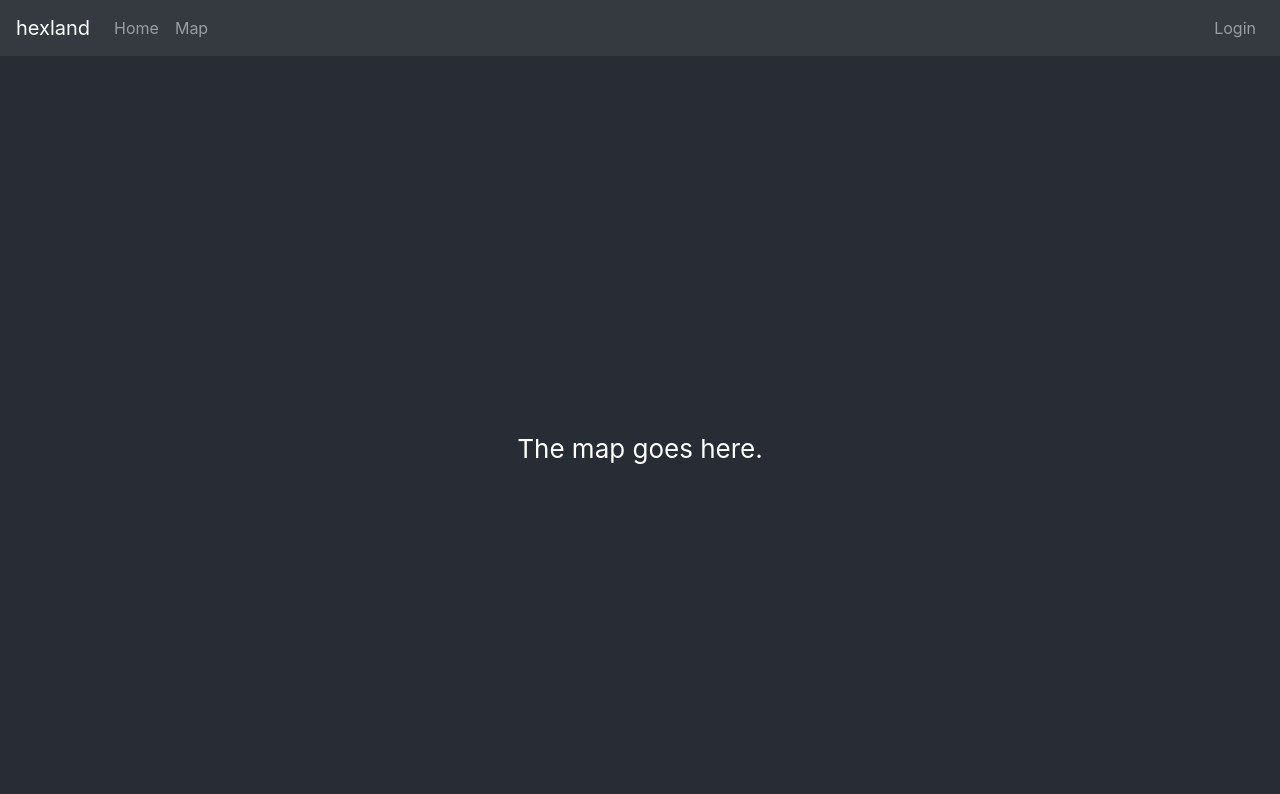
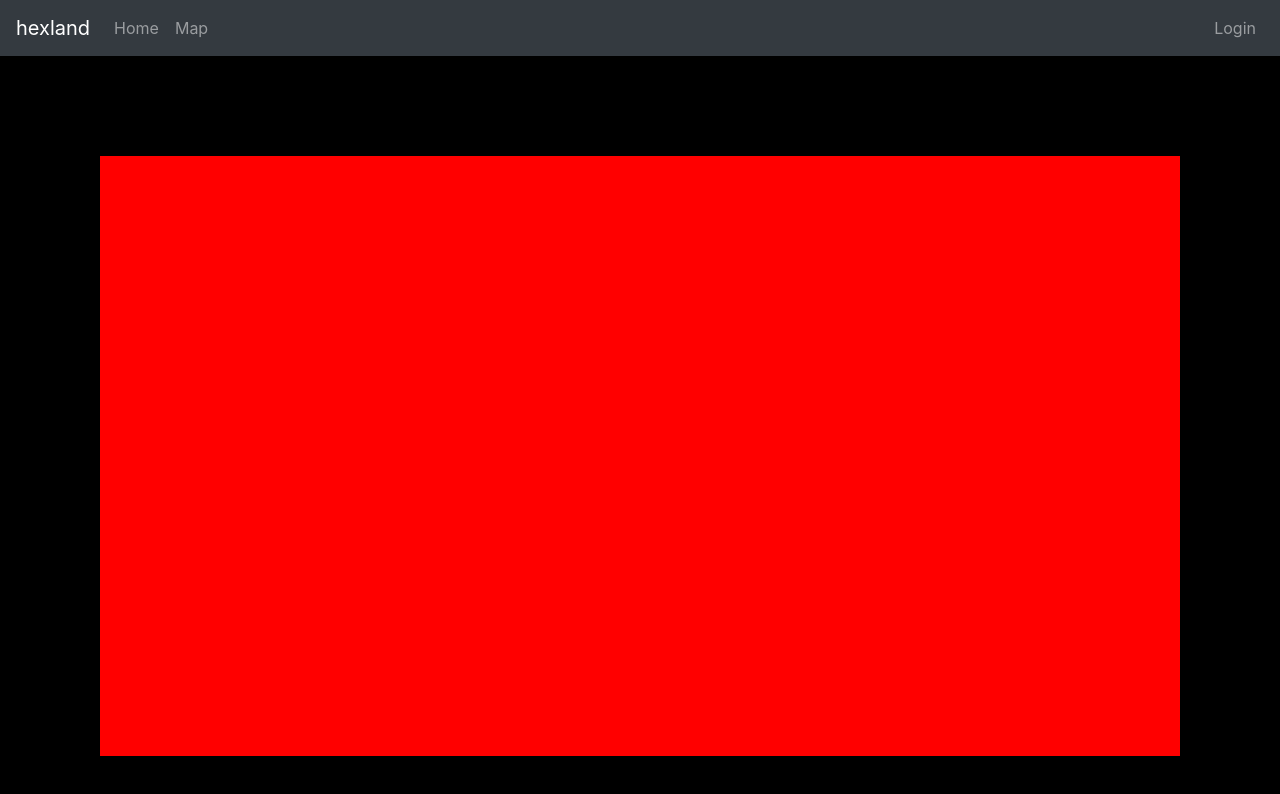
Before and after one commit to KaiEkkrin/hexland, a React (Create React App) app in the folder hexland-web/: page /map in a window 1280 px wide. Shown: the top 794 px of the page. Built offline with nearby package versions, Linux system fonts and the light colour scheme.

Commit message:
Slightly messy canvas

```diff
--- /dev/null
+++ b/hexland-web/src/Map.css
@@ -0,0 +1,16 @@
+.Map-header {
+  background-color: #282c34;
+  min-height: 100vh;
+  display: flex;
+  flex-direction: column;
+  align-items: center;
+  justify-content: center;
+  font-size: calc(10px + 2vmin);
+  color: white;
+}
+
+.Map-canvas {
+  display: block;
+  width: 100vw;
+  height: 100vh;
+}
--- a/hexland-web/src/Map.tsx
+++ b/hexland-web/src/Map.tsx
@@ -1,16 +1,58 @@
 import React from 'react';
 import './App.css';
+import './Map.css';
 import Navigation from './Navigation';
 
-function Map() {
+import Button from 'react-bootstrap/Button';
+import ButtonGroup from 'react-bootstrap/ButtonGroup';
+
+function Controls() {
   return (
-    <div className="App">
-      <Navigation />
-      <header className="App-header">
-        <p>The map goes here.</p>
-      </header>
-    </div>
+    <ButtonGroup className="btn-group-vertical" aria-label="Controls">
+      <Button>1</Button>
+      <Button>2</Button>
+      <Button>3</Button>
+    </ButtonGroup>
   );
 }
 
+interface IMapProps {
+}
+
+class Map extends React.Component {
+  private canvas: React.RefObject<HTMLCanvasElement>;
+
+  constructor(props: IMapProps) {
+    super(props);
+    this.canvas = React.createRef();
+  }
+
+  componentDidMount() {
+    var cc = this.canvas.current;
+    var br = cc?.getBoundingClientRect();
+    var ctx = cc?.getContext("2d");
+    if (cc && br && ctx) {
+      cc.width = br.width;
+      cc.height = br.height;
+
+      ctx.fillStyle = "#000000";
+      ctx.fillRect(0, 0, br.width, br.height);
+
+      ctx.fillStyle = "#ff0000";
+      ctx.fillRect(100, 100, br.width - 200, br.height - 200);
+    }
+  }
+
+  render() {
+    return (
+      <div>
+        <Navigation />
+        <header className="Map-header">
+          <canvas className="Map-canvas" ref={this.canvas} />
+        </header>
+      </div>
+    );
+  }
+}
+
 export default Map;
```
